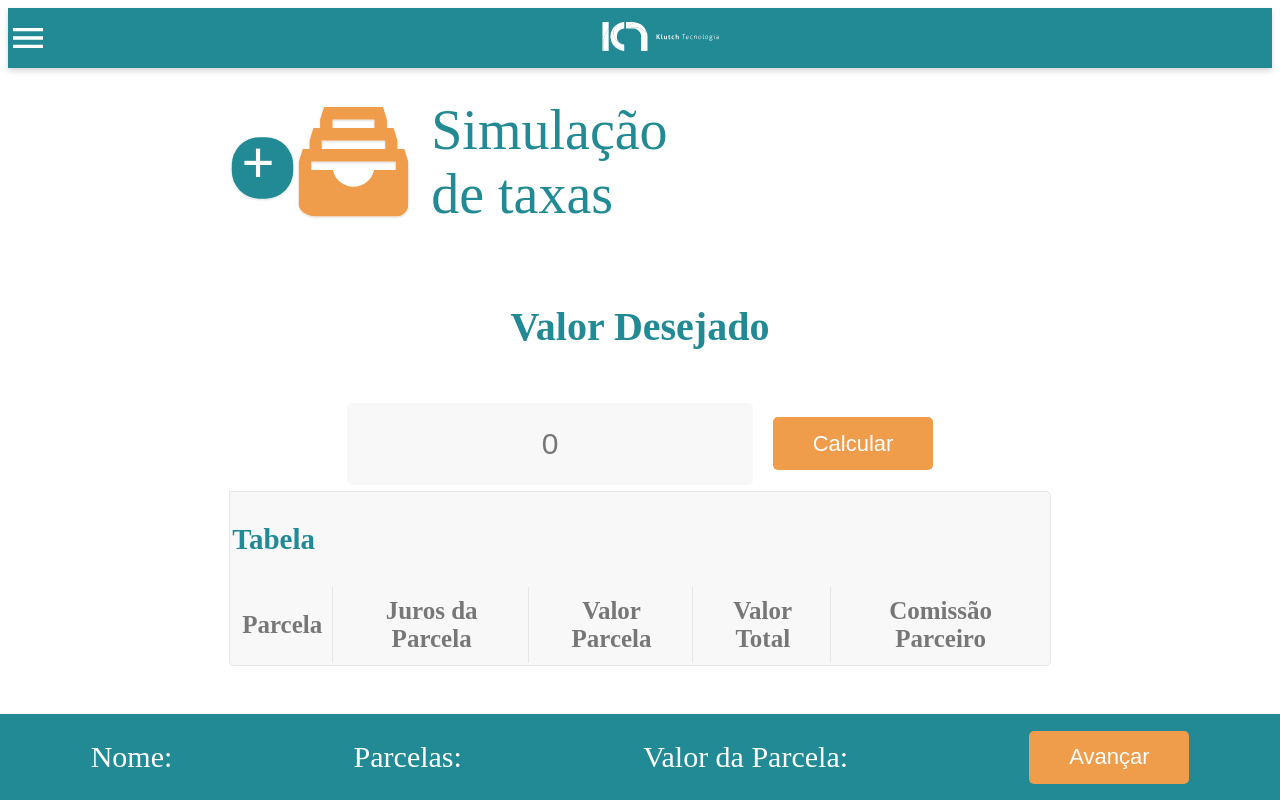
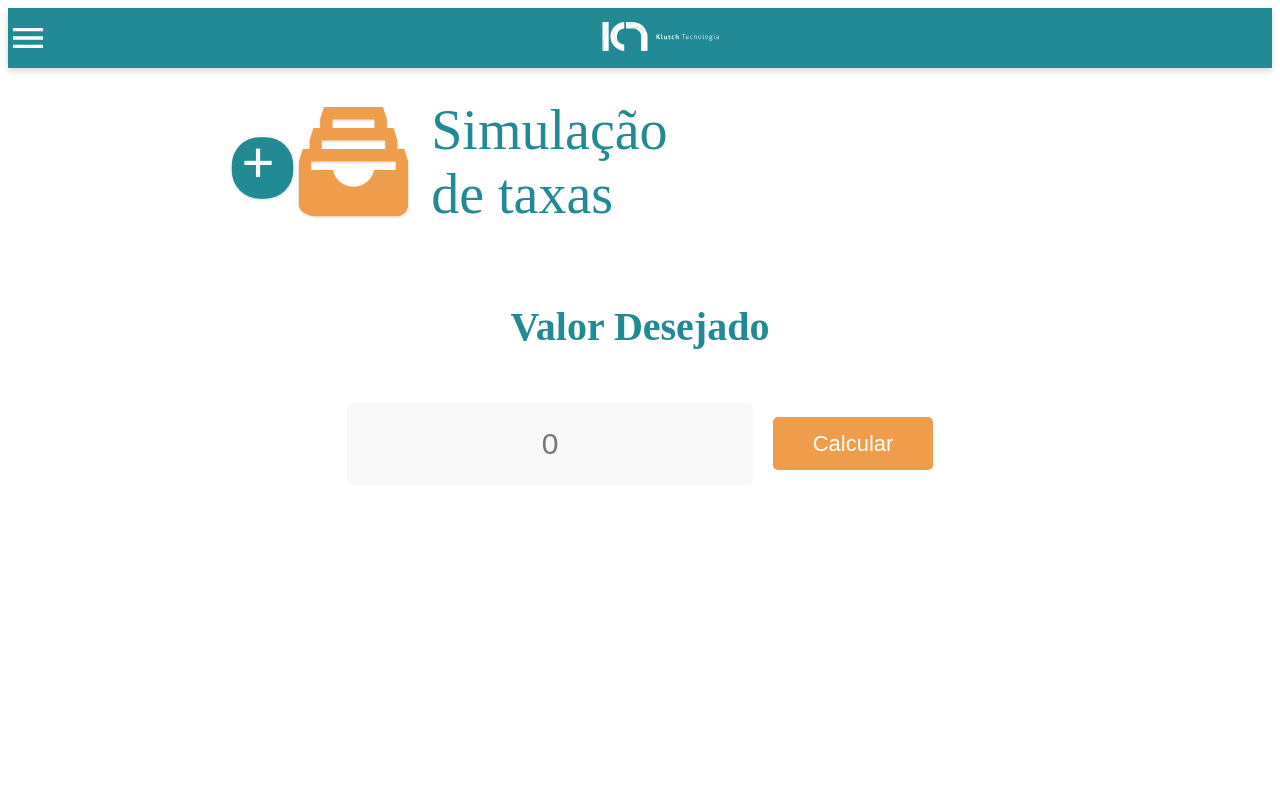
Before and after one commit to Taina-conde/emprestimos-app, a Next.js app: page / in a window 1280 px wide. Built offline with nearby package versions, Linux system fonts and the light colour scheme.

Commit message:
feat: Show RateTableForm depending whether desiredValue was set or not

```diff
--- a/pages/index.tsx
+++ b/pages/index.tsx
@@ -1,16 +1,18 @@
 import Layout from "../components/Layout";
-
 import DesiredValueForm  from '../components/DesiredValueForm';
 import RateTableForm from '../components/RateTableForm';
+import { useAppSelector, useAppDispatch } from "../hooks";
 
 
 
 export default function Home() {
+  const desiredValue = useAppSelector((state) => state.solicitation.desiredValue)
   return (
     <Layout title="Simulação de taxas">
       <div>
         <DesiredValueForm/>
-        <RateTableForm/>
+        { desiredValue !== 0 && <RateTableForm/>}
+
       </div>
     </Layout>
   );
```
